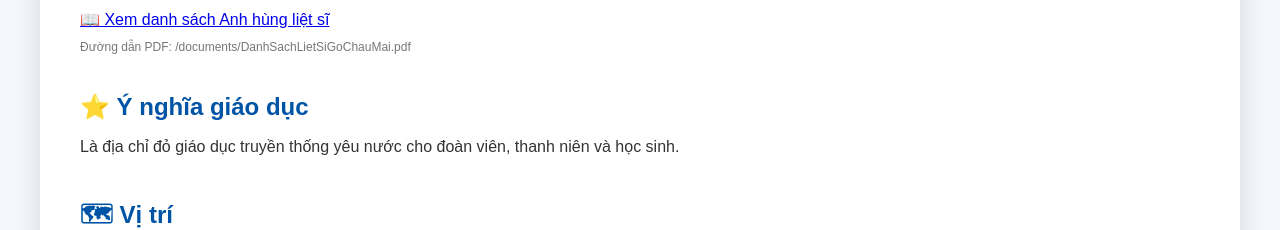
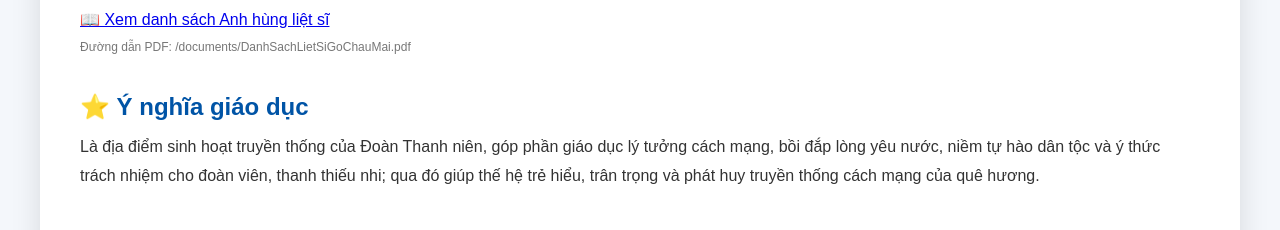
Before and after one commit to doanxakhanhhung/diachido-khanhhung, a React (Vite) app: page /chi-tiet/1 in a window 1280 px wide. Shown: the part 960-1190 px from the top of the page. Built offline with nearby package versions, Linux system fonts and the light colour scheme.

Commit message:
Update diaChiDo.js

```diff
--- a/src/data/diaChiDo.js
+++ b/src/data/diaChiDo.js
@@ -44,7 +44,7 @@ const diaChiDo = [
     pdf: "/documents/DanhSachLietSiGoChauMai.pdf",
 
     ynghia:
-      "Là địa chỉ đỏ giáo dục truyền thống yêu nước cho đoàn viên, thanh niên và học sinh.",
+      "Là địa điểm sinh hoạt truyền thống của Đoàn Thanh niên, góp phần giáo dục lý tưởng cách mạng, bồi đắp lòng yêu nước, niềm tự hào dân tộc và ý thức trách nhiệm cho đoàn viên, thanh thiếu nhi; qua đó giúp thế hệ trẻ hiểu, trân trọng và phát huy truyền thống cách mạng của quê hương.",
 
     map: "https://www.google.com/maps/embed?pb=!1m14!1m12!1m3!1d426.0167684097204!2d105.69563403218842!3d10.951191574625849!2m3!1f0!2f0!3f0!3m2!1i1024!2i768!4f13.1!5e1!3m2!1svi!2s!4v1784813782335!5m2!1svi!2s",
 
@@ -74,13 +74,13 @@ const diaChiDo = [
     diachi: "Ấp Bến Phố, xã Khánh Hưng, tỉnh Tây Ninh",
 
     mota:
-      "Địa điểm ghi danh các anh hùng liệt sĩ của địa phương.",
+      "Nhà bia ghi danh 89 anh hùng liệt sĩ đã hy sinh trong sự nghiệp đấu tranh giải phóng dân tộc. Công trình được xây dựng nhằm tưởng nhớ công lao to lớn của các anh hùng liệt sĩ quê hương Khánh Hưng.",
     pdf: "/documents/DanhSachLietSiBenPho.pdf",
     lichsu:
       "Nhà bia được xây dựng nhằm tri ân những người đã hy sinh vì độc lập dân tộc.",
 
     ynghia:
-      "Địa điểm sinh hoạt truyền thống của Đoàn Thanh niên.",
+      "Là địa điểm sinh hoạt truyền thống của Đoàn Thanh niên, góp phần giáo dục lý tưởng cách mạng, bồi đắp lòng yêu nước, niềm tự hào dân tộc và ý thức trách nhiệm cho đoàn viên, thanh thiếu nhi; qua đó giúp thế hệ trẻ hiểu, trân trọng và phát huy truyền thống cách mạng của quê hương.",
 
     map: "https://www.google.com/maps/embed?pb=!1m14!1m12!1m3!1d668.9282569733205!2d105.74002299833792!3d11.004693734096886!2m3!1f0!2f0!3f0!3m2!1i1024!2i768!4f13.1!5e1!3m2!1svi!2s!4v1784813579237!5m2!1svi!2s",
 
@@ -105,13 +105,13 @@ const diaChiDo = [
     diachi: "Ấp Thái Trị, xã Khánh Hưng, tỉnh Tây Ninh",
 
     mota:
-      "Địa điểm ghi danh các anh hùng liệt sĩ của địa phương.",
+      "Nhà bia ghi danh 15 anh hùng liệt sĩ đã hy sinh trong sự nghiệp đấu tranh giải phóng dân tộc. Công trình được xây dựng nhằm tưởng nhớ công lao to lớn của các anh hùng liệt sĩ quê hương Khánh Hưng.",
 
     lichsu:
       "Nhà bia được xây dựng nhằm tri ân những người đã hy sinh vì độc lập dân tộc.",
     pdf: "/documents/DanhSachLietSiThaiTri.pdf",
     ynghia:
-      "Địa điểm sinh hoạt truyền thống của Đoàn Thanh niên.",
+      "Là địa điểm sinh hoạt truyền thống của Đoàn Thanh niên, góp phần giáo dục lý tưởng cách mạng, bồi đắp lòng yêu nước, niềm tự hào dân tộc và ý thức trách nhiệm cho đoàn viên, thanh thiếu nhi; qua đó giúp thế hệ trẻ hiểu, trân trọng và phát huy truyền thống cách mạng của quê hương.",
 
     map: "https://www.google.com/maps/embed?pb=!1m14!1m12!1m3!1d569.3391826023246!2d105.81207381559021!3d10.932089946735276!2m3!1f0!2f0!3f0!3m2!1i1024!2i768!4f13.1!5e1!3m2!1svi!2s!4v1784813722435!5m2!1svi!2s",
 
```
